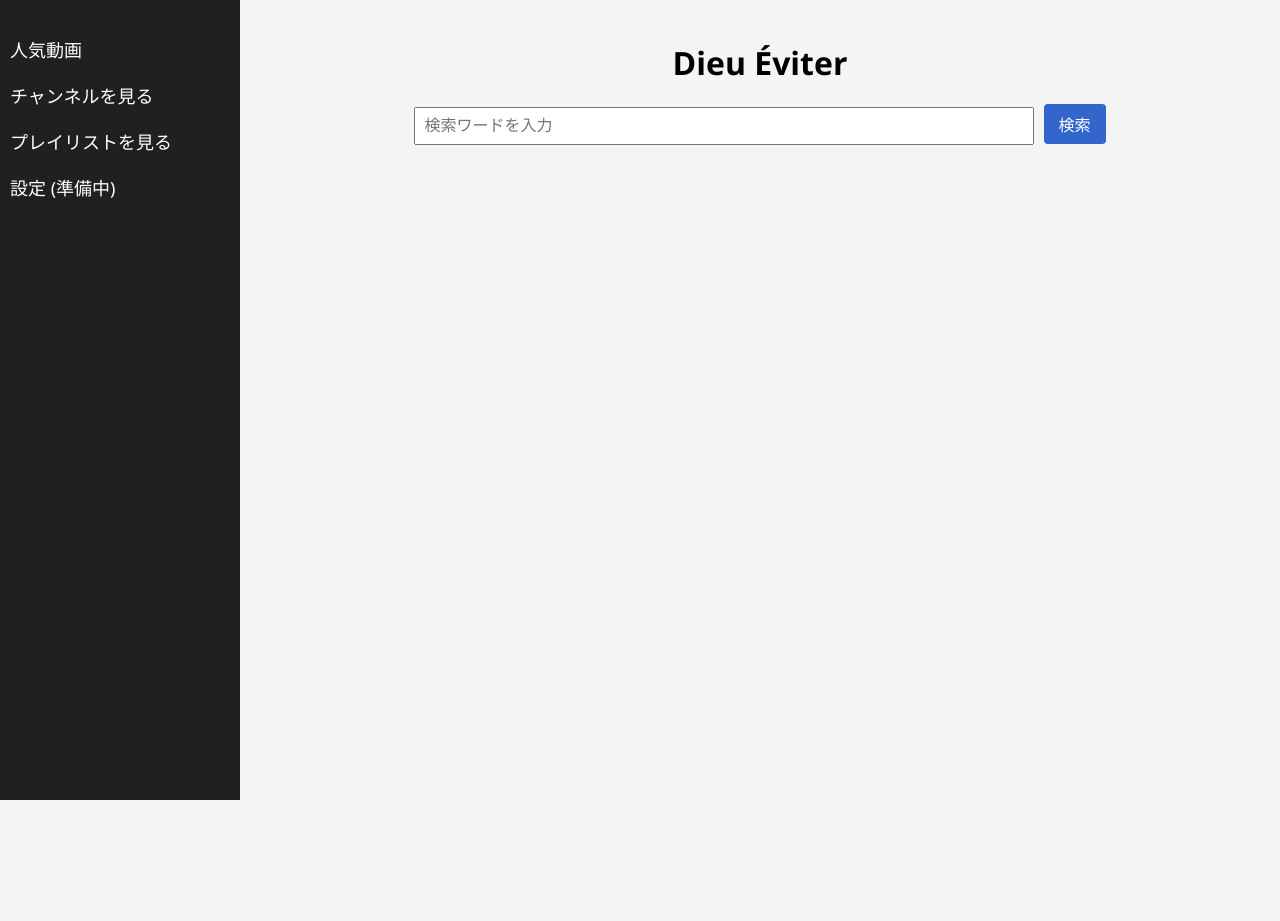
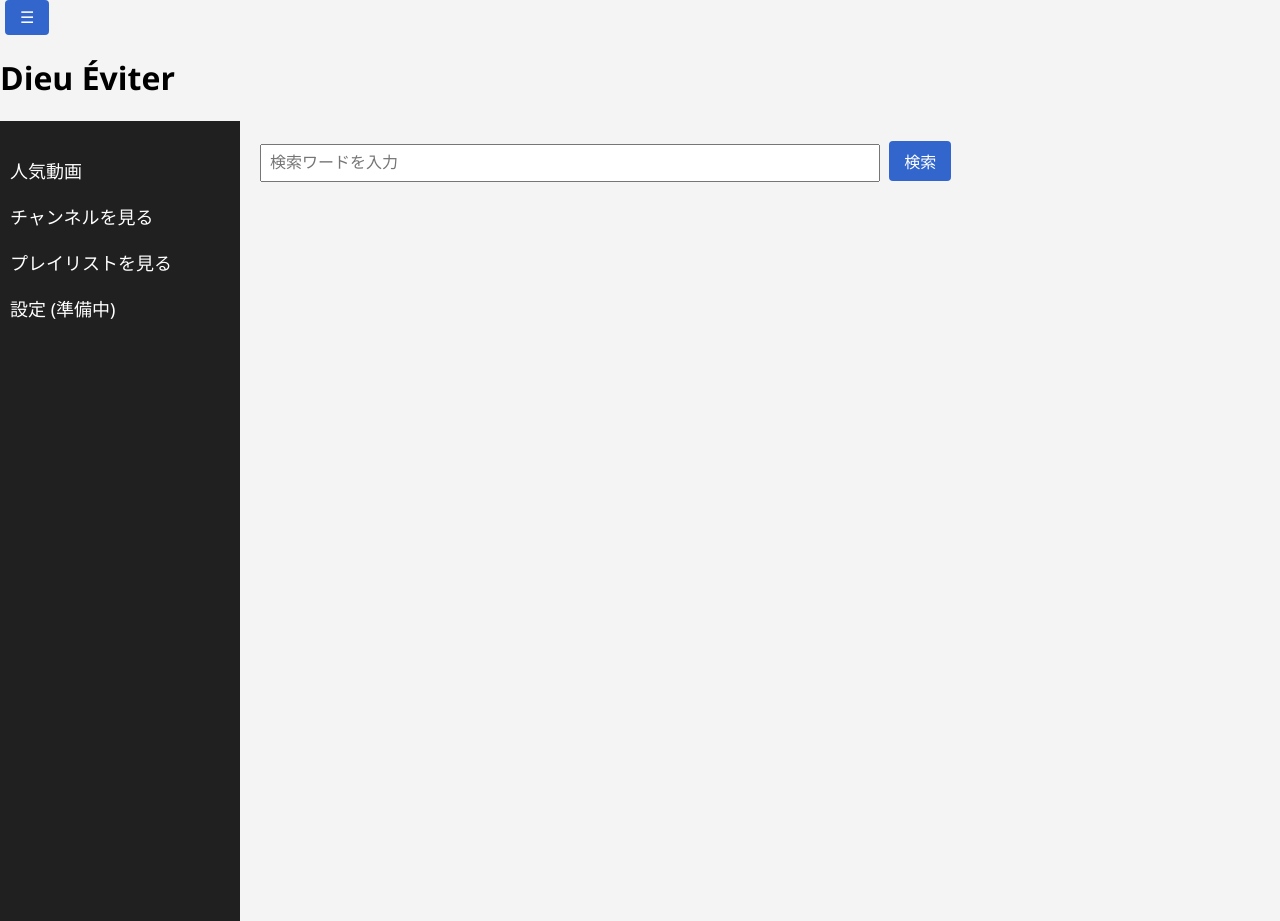
Before and after one commit to yuto1106110/Dieu-Eviter-1, a FastAPI app: page / in a window 1280 px wide. Before the commit the page ends 800 px from the top, so only its background shows below. Run offline with FastAPI, Linux system fonts and the light colour scheme.

Commit message:
Update index.html

```diff
--- a/templates/index.html
+++ b/templates/index.html
@@ -1,3 +1,4 @@
+
 <!DOCTYPE html>
 <html lang="ja">
 <head>
@@ -7,10 +8,15 @@
 </head>
 <body>
 
+<header>
+  <button class="menu-toggle" onclick="toggleSidebar()">☰</button>
+  <h1 class="site-title">Dieu Éviter</h1>
+</header>
+
 <div class="container">
 
   <!-- サイドバー -->
-  <nav class="sidebar">
+  <nav id="sidebar" class="sidebar">
     <ul>
       <li><a href="#" onclick="loadTrending()">人気動画</a></li>
       <li><a href="#" onclick="showChannelInput()">チャンネルを見る</a></li>
@@ -21,8 +27,7 @@
 
   <!-- メインコンテンツ -->
   <main class="main-content">
-    <h1 class="title">Dieu Éviter</h1>
-    <div class="search-box">
+    <div class="search-area">
       <input type="text" id="searchInput" placeholder="検索ワードを入力">
       <button onclick="search()">検索</button>
     </div>
```
